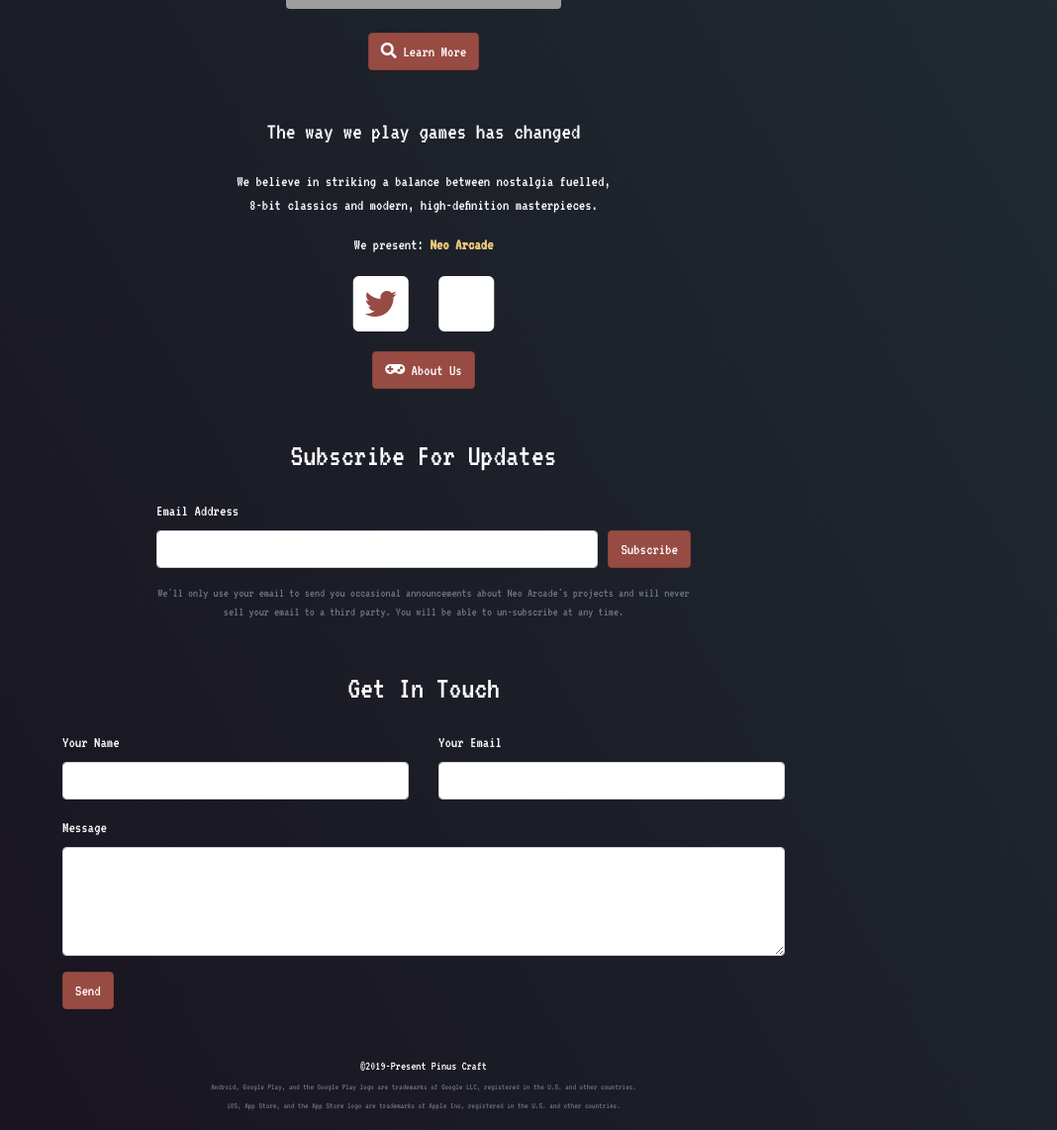
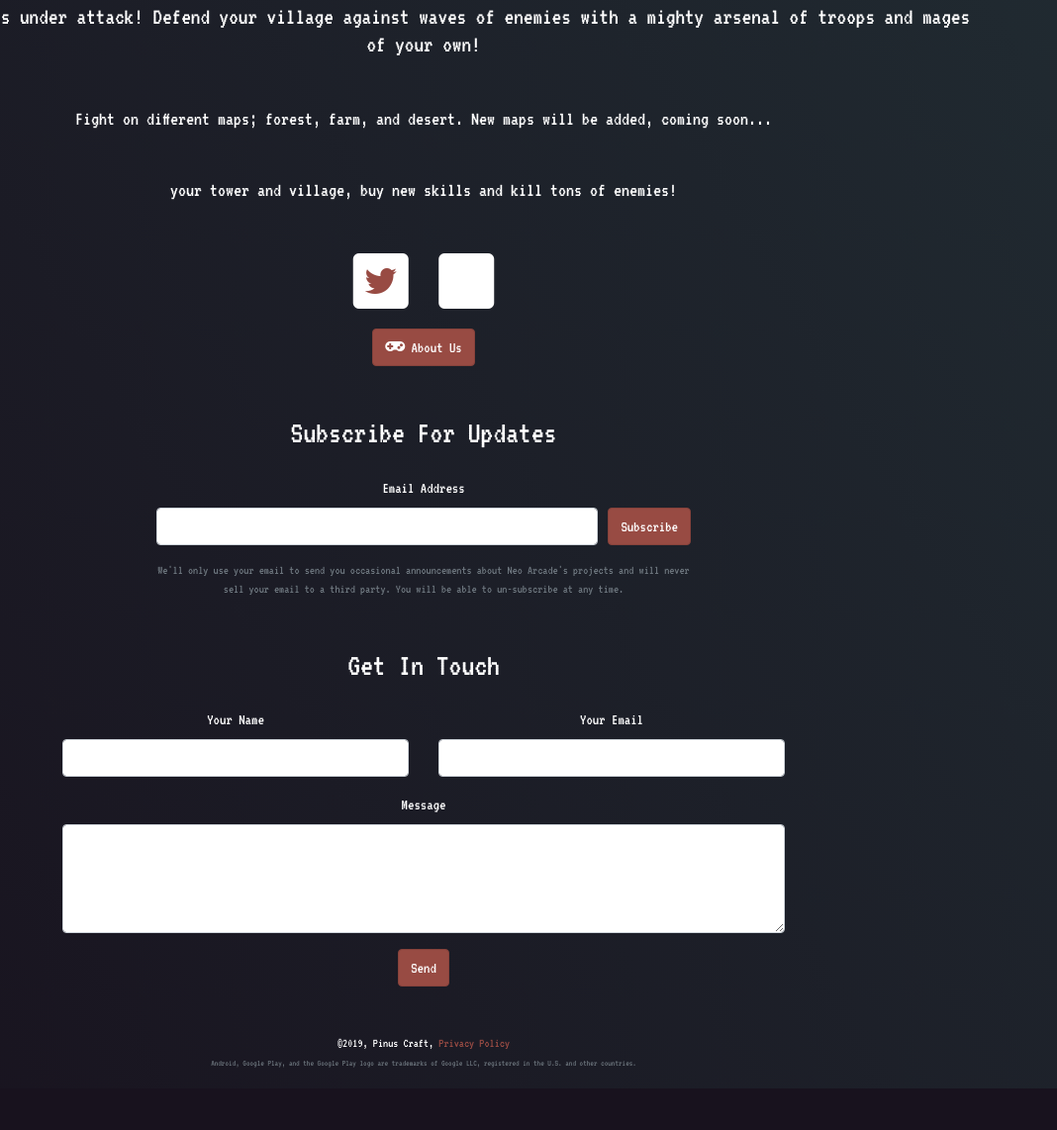
Before and after one commit to cemuka/pinuscraft, a website: page village-defence.html in a window 1280 px wide. Shown: the part 1142-2284 px from the top of the page at 99% size, without its empty margins (212-1280 px from the left). After the commit the page ends 2242 px from the top, so only its background shows below. Drawn offline with nearby package versions, Linux system fonts and the light colour scheme; grey boxes are pictures that could not be loaded; some icons are missing.

Commit message:
cleaned from template

```diff
--- a/village-defence.html
+++ b/village-defence.html
@@ -105,16 +105,16 @@
               </a>
             </div>
 
-            <a class="btn btn-primary" href="./press/unknown_space/" target="_blank">
+            <!-- <a class="btn btn-primary" href="./press/unknown_space/" target="_blank">
               <i class="fas fa-external-link-alt"></i>
               Press
-            </a>
+            </a> -->
 
             <a data-toggle="collapse" href="#unknown-space-section" role="button" aria-expanded="true" aria-controls="unknown-space-section" class="">
               <img class="d-block mx-auto m-4 promo-image" src="https://img.itch.zone/aW1nLzIzNjMxNjMuZ2lm/original/CBzz34.gif" alt="Animated GIF of the final chase sequence of the player's warp ship from the trailer. The player avoids shots from some enemies, navigates through an asteroid field, flies under a spinner enemy, and enters a warp gate to escape.">
             </a>
 
-            <a class="btn btn-primary" data-toggle="collapse" href="#unknown-space-section" role="button" aria-expanded="false" aria-controls="unknown-space-section">
+            <!-- <a class="btn btn-primary" data-toggle="collapse" href="#unknown-space-section" role="button" aria-expanded="false" aria-controls="unknown-space-section">
               <i class="fas fa-search"></i>
               Learn More
             </a>
@@ -226,21 +226,14 @@
               </div>
             </div>
           </div>
-        </div>
+        </div> -->
 
         <div class="section section-intro">
-          <p class="text-center h4 mb-4">
-            The way we play games has changed
-          </p>
+          <p class="h4 mb-5">The Village is under attack! Defend your village against waves of enemies with a mighty arsenal of troops and mages of your own!</p>
 
-          <p class="text-center">
-            We believe in striking a balance between nostalgia fuelled,<br class="d-none d-sm-block">
-            8-bit classics and modern, high-definition masterpieces.
-          </p>
+          <p class="h5 mb-5">Fight on different maps; forest, farm, and desert. New maps will be added, coming soon...</p>
+          <p class="h5 mb-5">your tower and village, buy new skills and kill tons of enemies!</p>
 
-          <p class="text-center">
-            We present: <b class="brand-text">Neo Arcade</b>
-          </p>
 
           <!-- Socials -->
           <p class="text-center">
@@ -272,12 +265,16 @@
               <div class="col-lg-7">
                 <hr>
                 <p class="text-center">
-                  <b class="brand-text">Neo Arcade</b> makes original video games and interactive experiences for a range of devices. By taking an ethics-first approach to creating entertainment, we maximise benefit for all stakeholders involved in building and engaging with our products. We source local suppliers, encourage industry unionisation, and endorse the adoption of positive business practices within the independent games sector.
+                  <b class="brand-text">Pinus Craft</b> makes original video games and interactive experiences for a range of devices.
+                  By taking an ethics-first approach to creating entertainment,
+                  we maximise benefit for all stakeholders involved in building and engaging with our products.
+                  We source local suppliers, encourage industry unionisation,
+                  and endorse the adoption of positive business practices within the independent games sector.
                 </p>
                 <p class="text-center">
-                  <a class="btn btn-primary" href="./press/" target="_blank">
+                  <a class="btn btn-primary" href="https://cemuka.github.io/pinuscraft/" target="_blank">
                     <i class="fas fa-external-link-alt"></i>
-                    Press
+                    Pinus Craft
                   </a>
                 </p>
                 <hr>
@@ -291,8 +288,7 @@
             <div class="col-lg-6 col-md-8">
               <!-- Begin Mailchimp Signup Form -->
               <div id="mc_embed_signup">
-                <form action="https://games.us19.list-manage.com/subscribe/post?u=cac3a794eb8d04851fbda2c14&amp;id=076627bade" method="post" id="mc-embedded-subscribe-form" name="mc-embedded-subscribe-form" class="validate" target="_blank" novalidate>
-                  <div id="mc_embed_signup_scroll">
+                <form action="https://gmail.us20.list-manage.com/subscribe/post?u=2e5cbd6c4d9dd3ac8399acb22&amp;id=0a915cc472" method="post" id="mc-embedded-subscribe-form" name="mc-embedded-subscribe-form" class="validate" target="_blank" novalidate>                  <div id="mc_embed_signup_scroll">
                     <h2 class="subheading text-center">
                       Subscribe For Updates
                     </h2>
@@ -301,7 +297,7 @@
                       <div class="col">
                         <input type="email" class="email form-control" value="" name="EMAIL" id="mce-EMAIL" required>
                         <!-- real people should not fill this in and expect good things - do not remove this or risk form bot signups-->
-                        <div style="position: absolute; left: -5000px;" aria-hidden="true"><input type="text" name="b_cac3a794eb8d04851fbda2c14_076627bade" tabindex="-1" value=""></div>
+                        <div style="position: absolute; left: -5000px;" aria-hidden="true"><input type="text" name="b_2e5cbd6c4d9dd3ac8399acb22_0a915cc472" tabindex="-1" value=""></div>
                       </div>
                       <div class="clear col-auto"><input type="submit" class="btn btn-primary" value="Subscribe" name="subscribe" id="mc-embedded-subscribe"></div>
                     </div>
@@ -359,10 +355,10 @@
 
     <footer>
       <p class="small text-center">
-        &copy;2019-Present Pinus Craft<br>
+        &copy;2019, Pinus Craft, <a href="#">Privacy Policy</a><br>
         <span class="trademark-notice-text text-muted">
           Android, Google Play, and the Google Play logo are trademarks of Google LLC, registered in the U.S. and other countries.<br>
-          iOS, App Store, and the App Store logo are trademarks of Apple Inc, registered in the U.S. and other countries.
+          <!-- iOS, App Store, and the App Store logo are trademarks of Apple Inc, registered in the U.S. and other countries. -->
         </span>
       </p>
     </footer>
```
